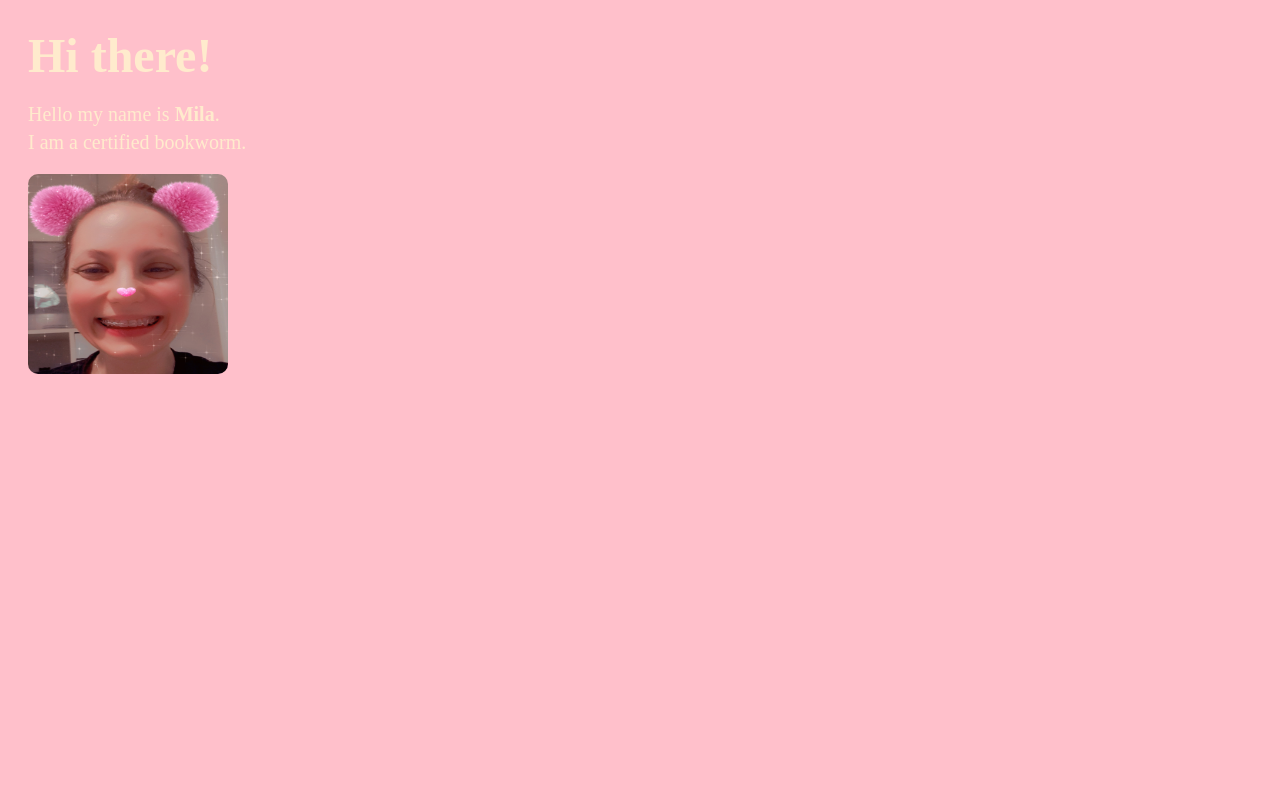
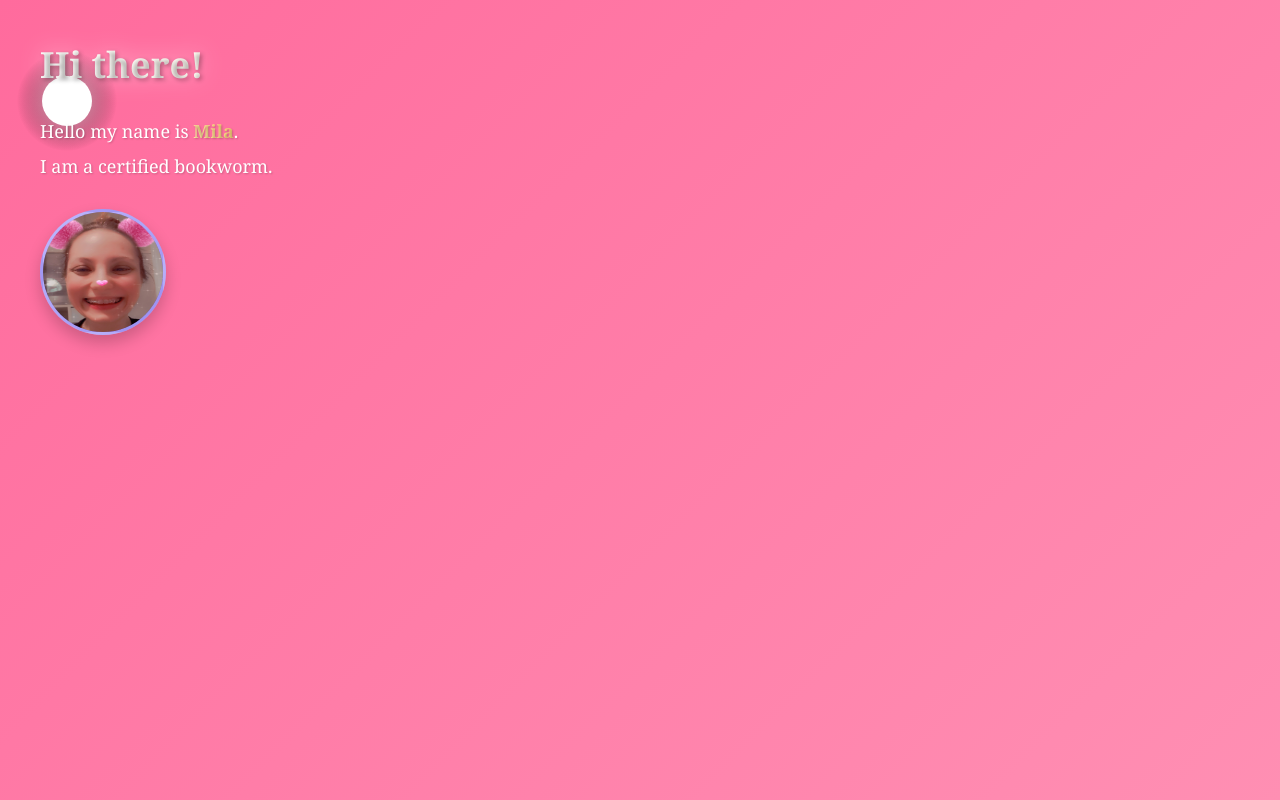
Before and after one commit to MilaCikes/about-me, a plain HTML site: page index.html in a window 1280 px wide. Drawn offline with Linux system fonts and the light colour scheme.

Commit message:
Add bouncy(sh) ball

```diff
--- /dev/null
+++ b/ball.js
@@ -0,0 +1,99 @@
+const canvas = document.getElementById("gameCanvas");
+const ctx = canvas.getContext("2d");
+
+// Set canvas to full screen
+function resizeCanvas() {
+  canvas.width = window.innerWidth;
+  canvas.height = window.innerHeight;
+}
+resizeCanvas();
+
+// Handle window resize
+window.addEventListener("resize", resizeCanvas);
+
+class Ball {
+  constructor() {
+    this.radius = 25;
+    this.x = canvas.width / 2;
+    this.y = canvas.height / 2;
+    this.dx = 6;
+    this.dy = 4;
+    this.color = "#fff";
+  }
+
+  draw() {
+    // Outer glow
+    const gradient = ctx.createRadialGradient(
+      this.x,
+      this.y,
+      0,
+      this.x,
+      this.y,
+      this.radius * 2
+    );
+    gradient.addColorStop(0, "rgba(255, 255, 255, 0.8)");
+    gradient.addColorStop(1, "transparent");
+    ctx.fillStyle = gradient;
+    ctx.beginPath();
+    ctx.arc(this.x, this.y, this.radius * 2, 0, Math.PI * 2);
+    ctx.fill();
+
+    // Main ball
+    ctx.fillStyle = this.color;
+    ctx.beginPath();
+    ctx.arc(this.x, this.y, this.radius, 0, Math.PI * 2);
+    ctx.fill();
+
+    // Inner highlight
+    ctx.fillStyle = "rgba(255, 255, 255, 0.6)";
+    ctx.beginPath();
+    ctx.arc(
+      this.x - this.radius * 0.3,
+      this.y - this.radius * 0.3,
+      this.radius * 0.4,
+      0,
+      Math.PI * 2
+    );
+    ctx.fill();
+  }
+
+  update() {
+    // Update position first
+    this.x += this.dx;
+    this.y += this.dy;
+
+    // Bounce off walls and correct position
+    if (this.x + this.radius > canvas.width) {
+      this.x = canvas.width - this.radius;
+      this.dx = -this.dx;
+    }
+    if (this.x - this.radius < 0) {
+      this.x = this.radius;
+      this.dx = -this.dx;
+    }
+    if (this.y + this.radius > canvas.height) {
+      this.y = canvas.height - this.radius;
+      this.dy = -this.dy;
+    }
+    if (this.y - this.radius < 0) {
+      this.y = this.radius;
+      this.dy = -this.dy;
+    }
+  }
+}
+
+const ball = new Ball();
+
+function animate() {
+  // Clear canvas
+  ctx.clearRect(0, 0, canvas.width, canvas.height);
+
+  // Update and draw ball
+  ball.update();
+  ball.draw();
+
+  requestAnimationFrame(animate);
+}
+
+// Start animation
+animate();
--- a/beauty.css
+++ b/beauty.css
@@ -1,25 +1,84 @@
 body {
-  background: pink;
-  padding: 20px;
+  margin: 0;
+  padding: 40px;
+  background: linear-gradient(135deg, #ff6b9d, #ff8fb3);
+  color: #fff;
+  font-family: "Georgia", serif;
+  min-height: 100vh;
+  box-sizing: border-box;
+  position: relative;
+  overflow: hidden;
+}
 
-  color: blanchedalmond;
+.content {
+  position: relative;
+  z-index: 10;
+  pointer-events: none;
+}
+
 h1 {
-    font-size: 48px;
-    margin: 0 0 20px 0;
+  font-size: 36px;
+  margin: 0 0 30px 0;
+  text-shadow: 2px 2px 4px rgba(0, 0, 0, 0.3);
+  background: linear-gradient(45deg, #fff, #ffeaa7);
+  -webkit-background-clip: text;
+  -webkit-text-fill-color: transparent;
+  background-clip: text;
+  animation: glow 2s ease-in-out infinite alternate;
+}
+
+@keyframes glow {
+  from {
+    filter: drop-shadow(0 0 5px rgba(255, 255, 255, 0.3));
+  }
+  to {
+    filter: drop-shadow(0 0 20px rgba(255, 255, 255, 0.6));
+  }
 }
 
 p {
-    font-size: 20px;
+  font-size: 18px;
   margin: 0;
-  }
-  p + p {
-    margin-top: 5px;
+  text-shadow: 1px 1px 2px rgba(0, 0, 0, 0.2);
+  line-height: 1.4;
 }
 
-  img {
-    margin-top: 20px;
-    border-radius: 10px;
-    width: 200px;
-    height: 200px;
+p + p {
+  margin-top: 10px;
 }
+
+strong {
+  background: linear-gradient(45deg, #ffeaa7, #fdcb6e);
+  -webkit-background-clip: text;
+  -webkit-text-fill-color: transparent;
+  background-clip: text;
+  font-weight: bold;
 }
+
+.profile-img {
+  margin-top: 30px;
+  border-radius: 50%;
+  width: 120px;
+  height: 120px;
+  background: linear-gradient(135deg, #a29bfe, #6c5ce7);
+  display: flex;
+  align-items: center;
+  justify-content: center;
+  color: #fff;
+  font-size: 14px;
+  box-shadow: 0 8px 16px rgba(0, 0, 0, 0.2);
+  border: 3px solid rgba(255, 255, 255, 0.3);
+  transition: transform 0.3s ease;
+}
+
+.profile-img:hover {
+  transform: scale(1.05);
+}
+
+#gameCanvas {
+  position: fixed;
+  top: 0;
+  left: 0;
+  z-index: 1;
+  pointer-events: none;
+}
--- a/index.html
+++ b/index.html
@@ -1,11 +1,18 @@
 <html>
   <head>
+    <title>Mila's Page</title>
     <link rel="stylesheet" href="./beauty.css" />
   </head>
   <body>
-    <h1>Hi there!</h1>
-    <p>Hello my name is <strong>Mila</strong>.</p>
-    <p>I am a certified bookworm.</p>
-    <img src="./mila.jpg.jpg" />
+    <canvas id="gameCanvas"></canvas>
+    <div class="content">
+      <h1>Hi there!</h1>
+      <p>Hello my name is <strong>Mila</strong>.</p>
+      <p>I am a certified bookworm.</p>
+
+      <img class="profile-img" src="./mila.jpg.jpg" />
+    </div>
+
+    <script src="./ball.js"></script>
   </body>
 </html>
```
Lines whose indentation alone changed are shown as unchanged.
